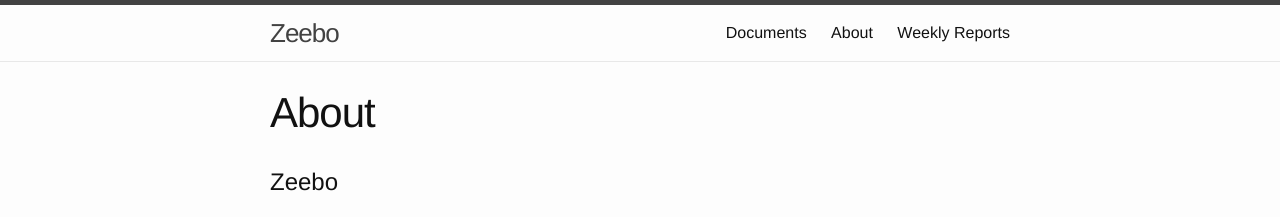
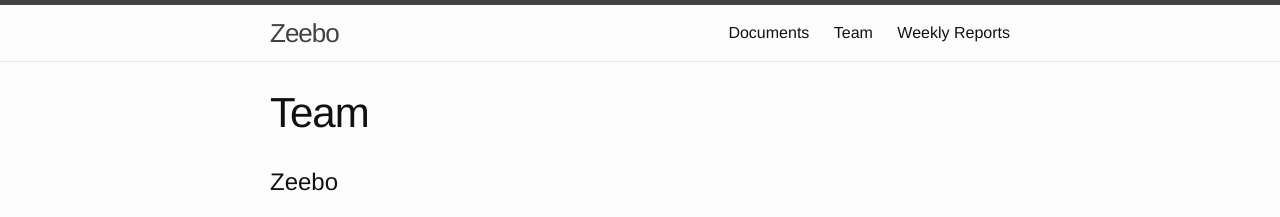
Before and after one commit to vartan/Xeebo, a Jekyll site: the page built from team.md, in a window 1280 px wide. Shown: the top 217 px of the page. Built offline with Jekyll 4.4.1, drawn with Linux system fonts in a browser that asks for light colours.

```diff
--- a/team.md
+++ b/team.md
@@ -1,7 +1,7 @@
 ---
 layout: page
-title: About
-permalink: /about/
+title: Team
+permalink: /team/
 ---
 
 #Zeebo
```
